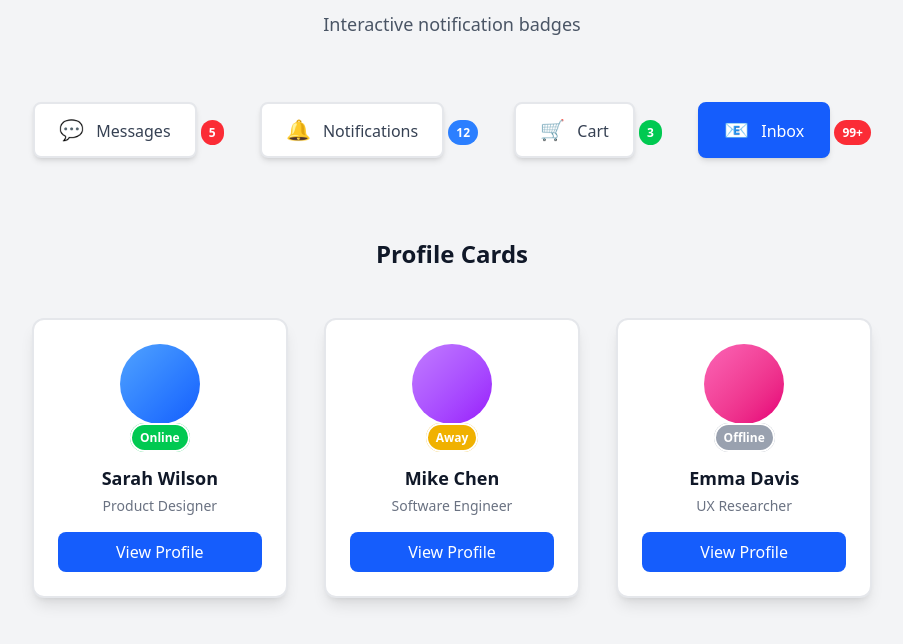
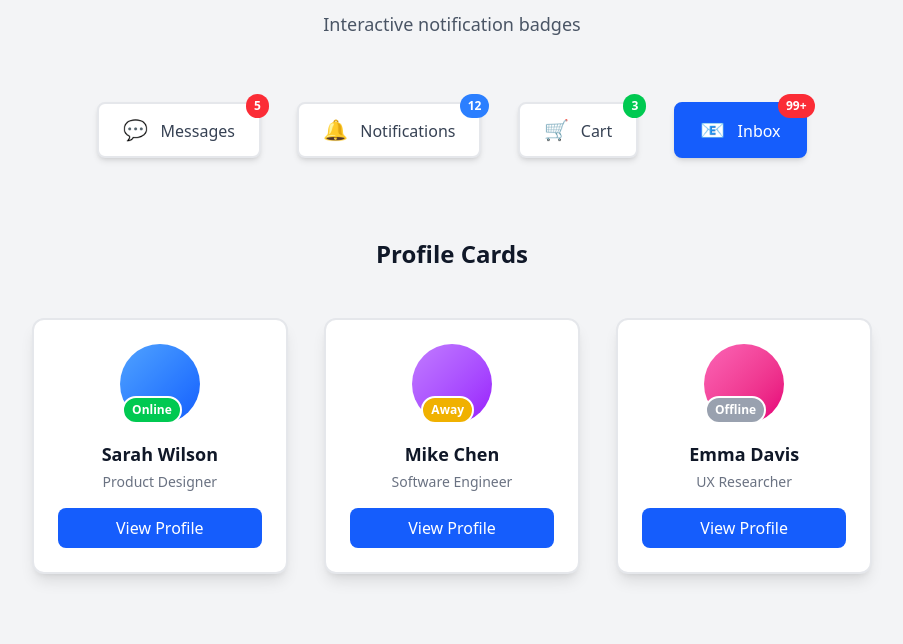
Before and after one commit to Edin93/holbertonschool-web-development, a plain HTML site: page tailwindcss/task_6/task_6.html in a window 1280 px wide. Shown: the part 78-722 px from the top of the page, without its empty margins (188-1091 px from the left). Drawn offline with nearby package versions, Linux system fonts and the light colour scheme.

Commit message:
task 6 done

```diff
--- a/tailwindcss/task_6/task_6.html
+++ b/tailwindcss/task_6/task_6.html
@@ -14,39 +14,39 @@
 
     <div class="text-center">
         <!-- messages button -->
-        <div class="inline-block m-4">
+        <div class="inline-block m-4 relative">
             <button class="bg-white text-gray-700 px-6 py-3 rounded-lg border-2 border-gray-200 font-medium shadow-md hover:shadow-lg cursor-pointer">
                 <span class="text-xl mr-2">💬</span>
                 Messages
             </button>
-            <span class="bg-red-500 text-white text-xs font-bold px-2 py-1 rounded-full">5</span>
+            <span class="bg-red-500 text-white text-xs font-bold px-2 py-1 rounded-full  absolute -top-2 -right-2 z-10">5</span>
         </div>
 
         <!-- notifications button -->
-        <div class="inline-block m-4">
+        <div class="inline-block m-4 relative">
             <button class="bg-white text-gray-700 px-6 py-3 rounded-lg border-2 border-gray-200 font-medium shadow-md hover:shadow-lg cursor-pointer">
                 <span class="text-xl mr-2">🔔</span>
                 Notifications
             </button>
-            <span class="bg-blue-500 text-white text-xs font-bold px-2 py-1 rounded-full">12</span>
+            <span class="bg-blue-500 text-white text-xs font-bold px-2 py-1 rounded-full  absolute -top-2 -right-2 z-10">12</span>
         </div>
 
         <!-- cart button -->
-        <div class="inline-block m-4">
+        <div class="inline-block m-4 relative">
             <button class="bg-white text-gray-700 px-6 py-3 rounded-lg border-2 border-gray-200 font-medium shadow-md hover:shadow-lg cursor-pointer">
                 <span class="text-xl mr-2">🛒</span>
                 Cart
             </button>
-            <span class="bg-green-500 text-white text-xs font-bold px-2 py-1 rounded-full">3</span>
+            <span class="bg-green-500 text-white text-xs font-bold px-2 py-1 rounded-full absolute -top-2 -right-2 z-10">3</span>
         </div>
 
         <!-- inbox button -->
-        <div class="inline-block m-4">
+        <div class="inline-block m-4 relative">
             <button class="bg-blue-600 text-white px-6 py-3 rounded-lg border-2 border-blue-600 font-medium shadow-md hover:shadow-lg hover:bg-blue-700 cursor-pointer">
                 <span class="text-xl mr-2">📧</span>
                 Inbox
             </button>
-            <span class="bg-red-500 text-white text-xs font-bold px-2 py-1 rounded-full">99+</span>
+            <span class="bg-red-500 text-white text-xs font-bold px-2 py-1 rounded-full  absolute -top-2 -right-2 z-10">99+</span>
         </div>
     </div>
 
@@ -54,10 +54,10 @@
         <h2 class="text-2xl font-bold text-gray-900 mb-8">Profile Cards</h2>
 
         <!--profile card 1 -->
-        <div class="inline-block w-64 bg-white p-6 m-4 rounded-xl border-2 border-gray-200 shadow-lg">
-            <div class="mb-4">
+        <div class="inline-block w-64 bg-white p-6 m-4 rounded-xl border-2 border-gray-200 shadow-lg ">
+            <div class="mb-4 relative">
                 <div class="w-20 h-20 bg-linear-to-br from-blue-400 to-blue-600 rounded-full mx-auto"></div>
-                <span class="bg-green-500 text-white text-xs font-bold px-2 py-1 rounded-full border-2 border-white">Online</span>
+                <span class="bg-green-500 text-white text-xs font-bold px-2 py-1 rounded-full border-2 border-white absolute bottom-0 right-20 z-10">Online</span>
             </div>
             <h3 class="text-lg font-bold text-gray-900 mb-1">Sarah Wilson</h3>
             <p class="text-sm text-gray-500 mb-4">Product Designer</p>
@@ -67,10 +67,10 @@
         </div>
 
         <!-- profile card 2 -->
-        <div class="inline-block w-64 bg-white p-6 m-4 rounded-xl border-2 border-gray-200 shadow-lg">
-            <div class="mb-4">
+        <div class="inline-block w-64 bg-white p-6 m-4 rounded-xl border-2 border-gray-200 shadow-lg ">
+            <div class="mb-4 relative">
                 <div class="w-20 h-20 bg-linear-to-br from-purple-400 to-purple-600 rounded-full mx-auto"></div>
-                <span class="bg-yellow-500 text-white text-xs font-bold px-2 py-1 rounded-full border-2 border-white">Away</span>
+                <span class="bg-yellow-500 text-white text-xs font-bold px-2 py-1 rounded-full border-2 border-white absolute bottom-0 right-20 z-10">Away</span>
             </div>
             <h3 class="text-lg font-bold text-gray-900 mb-1">Mike Chen</h3>
             <p class="text-sm text-gray-500 mb-4">Software Engineer</p>
@@ -80,10 +80,10 @@
         </div>
 
         <!-- profile card 3 -->
-        <div class="inline-block w-64 bg-white p-6 m-4 rounded-xl border-2 border-gray-200 shadow-lg">
-            <div class="mb-4">
+        <div class="inline-block w-64 bg-white p-6 m-4 rounded-xl border-2 border-gray-200 shadow-lg ">
+            <div class="mb-4 relative">
                 <div class="w-20 h-20 bg-linear-to-br from-pink-400 to-pink-600 rounded-full mx-auto"></div>
-                <span class="bg-gray-400 text-white text-xs font-bold px-2 py-1 rounded-full border-2 border-white">Offline</span>
+                <span class="bg-gray-400 text-white text-xs font-bold px-2 py-1 rounded-full border-2 border-white absolute bottom-0 right-20 z-10">Offline</span>
             </div>
             <h3 class="text-lg font-bold text-gray-900 mb-1">Emma Davis</h3>
             <p class="text-sm text-gray-500 mb-4">UX Researcher</p>
```
